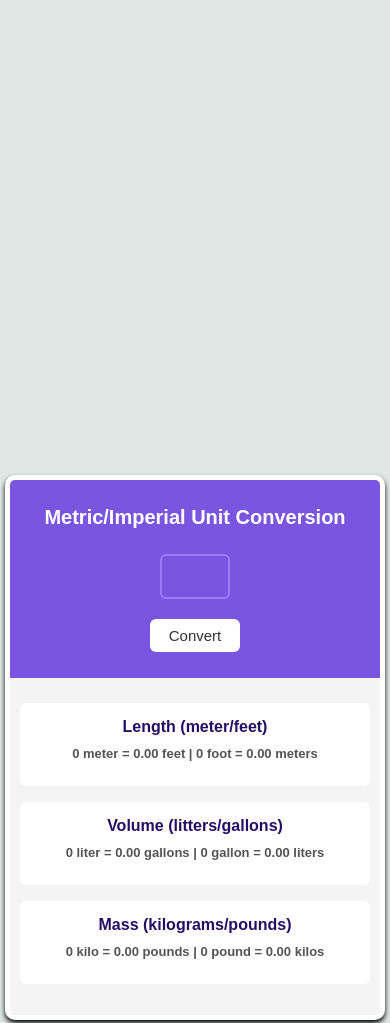
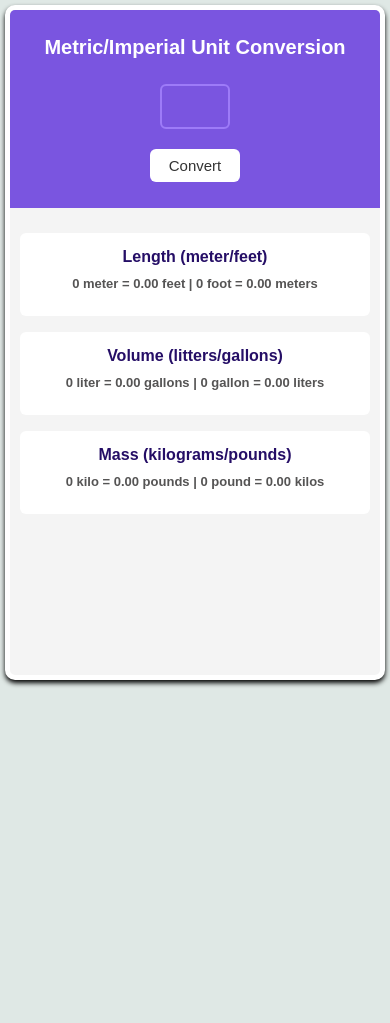
Before and after one commit to giftokizz-tech/unit-converter, a plain HTML site: page index.html in a window 390 px wide. Shown: the top 1023 px of the page. After the commit the page ends 844 px from the top, so only its background shows below. Drawn offline with Linux system fonts and the light colour scheme.

Commit message:
added some css code

```diff
--- a/index.css
+++ b/index.css
@@ -11,7 +11,7 @@
     justify-content: center;
     align-items: center;
     padding: 5px;
-    height: auto;
+    height: 100%;
 }
 
 .container{
@@ -23,6 +23,7 @@
     box-shadow: 0 3px 5px rgba(0,0,0,2);
     margin-top: 25px;
     margin-bottom: 25px;
+    height: 80dvh;
 }
 
 .hero{
@@ -137,7 +138,6 @@
     justify-content: center;
 }
 body{
-   min-height: 180dvh;
    justify-content: center;
     align-items: center;
 }
```
